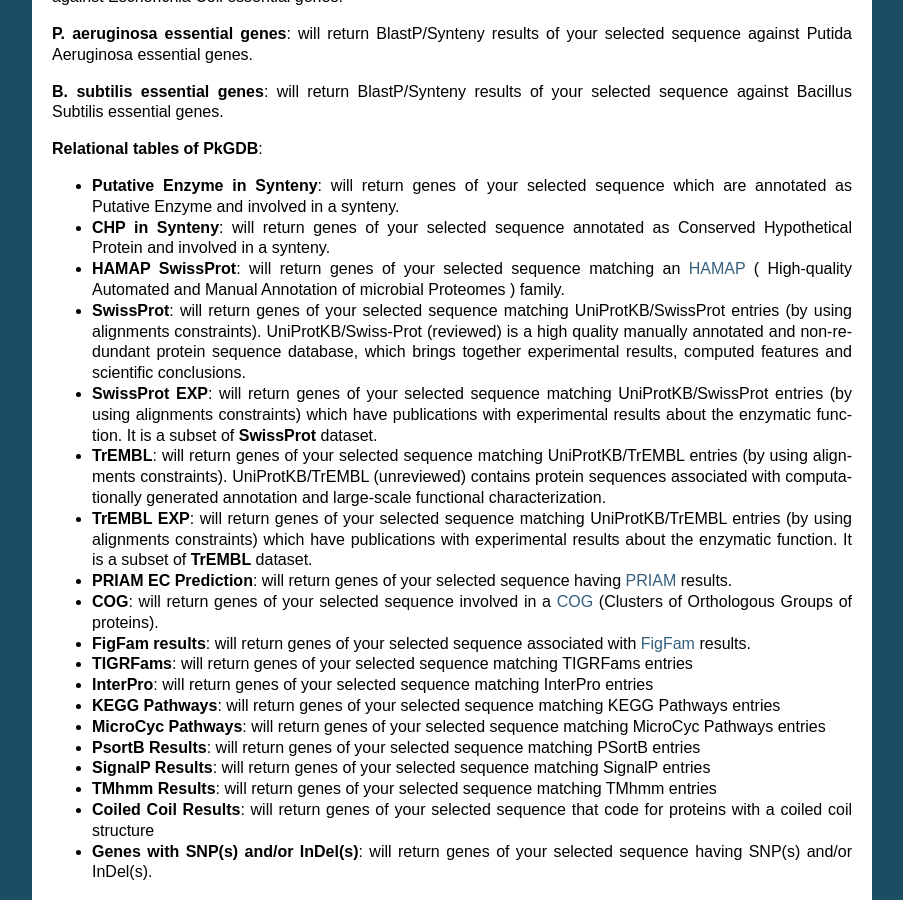
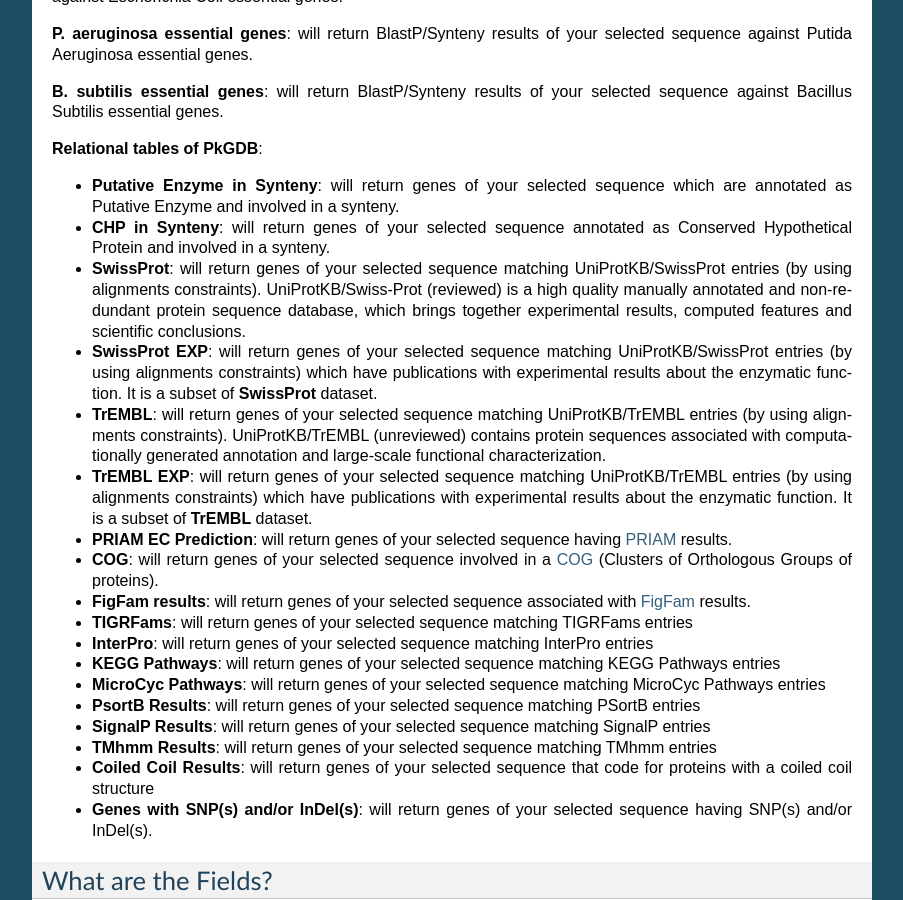
Before and after one commit to labgem/microscope-user-doc, a Sphinx documentation site: the page built from docs/content/search/keywords.rst, in a window 1280 px wide and 900 px high, scrolled down 2583 px. Shown: the whole window, without its empty margins (198-1101 px from the left). Built offline with Sphinx 7.4.7, drawn with Linux system fonts in a browser that asks for light colours; formulas are drawn with MathJax 3; pages that are not in the unit, such as notebooks, are missing from menus.

Commit message:
Create keywords.rst

```diff
--- a/docs/content/search/keywords.rst
+++ b/docs/content/search/keywords.rst
@@ -75,7 +75,6 @@
 
 * **Putative Enzyme in Synteny**: will return genes of your selected sequence which are annotated as Putative Enzyme and involved in a synteny.
 * **CHP in Synteny**: will return genes of your selected sequence annotated as Conserved Hypothetical Protein and involved in a synteny.
-* **HAMAP SwissProt**: will return genes of your selected sequence matching an `HAMAP <http://hamap.expasy.org/>`_ ( High-quality Automated and Manual Annotation of microbial Proteomes ) family.
 * **SwissProt**: will return genes of your selected sequence matching UniProtKB/SwissProt entries (by using alignments constraints). UniProtKB/Swiss-Prot (reviewed) is a high quality manually annotated and non-redundant protein sequence database, which brings together experimental results, computed features and scientific conclusions.
 * **SwissProt EXP**: will return genes of your selected sequence matching UniProtKB/SwissProt entries (by using alignments constraints) which have publications with experimental results about the enzymatic function. It is a subset of **SwissProt** dataset.
 * **TrEMBL**: will return genes of your selected sequence matching UniProtKB/TrEMBL entries (by using alignments constraints). UniProtKB/TrEMBL (unreviewed) contains protein sequences associated with computationally generated annotation and large-scale functional characterization.
```
